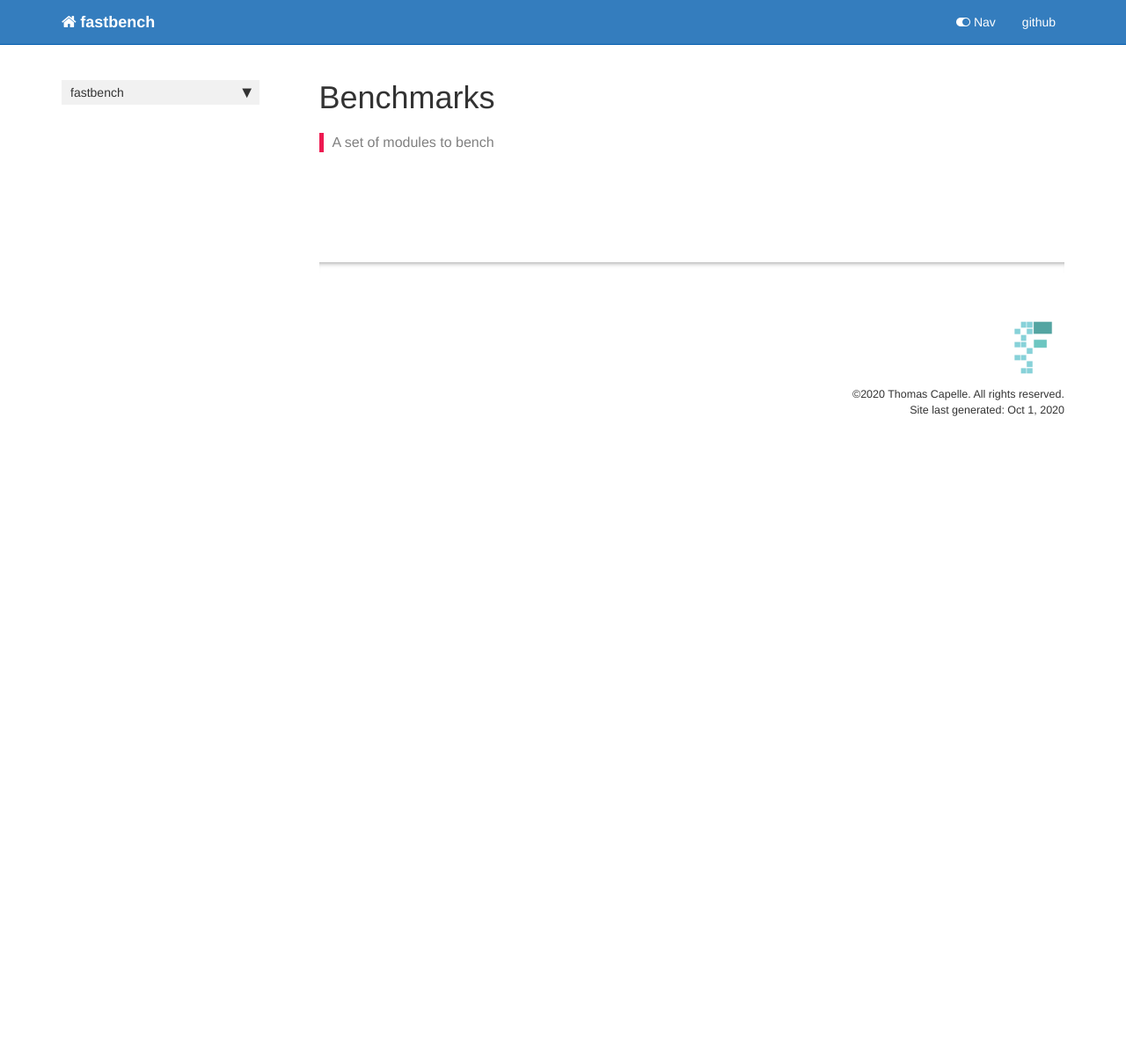
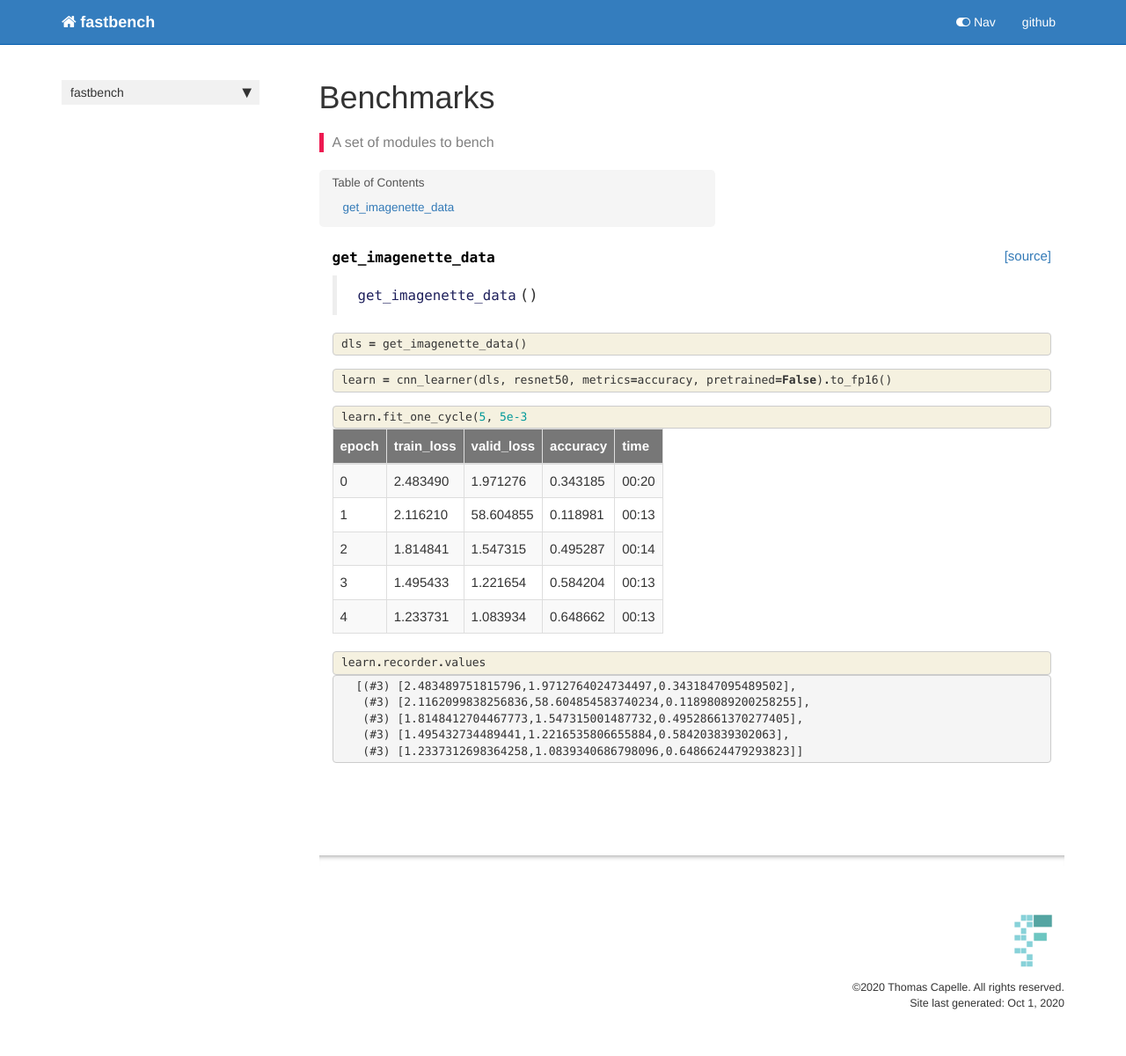
Before and after one commit to tcapelle/fastbench, a Jekyll site: the page built from docs/benchs.html, in a window 1280 px wide. Shown: the whole page at 88% size. Built offline with Jekyll 4.4.1, drawn with Linux system fonts in a browser that asks for light colours; nearby versions of some CDN libraries; comment, search, counter and statistics services are not loaded; before the commit the page ends 900 px from its top, so only the background shows below that.

```diff
--- a/docs/_data/sidebars/home_sidebar.yml
+++ b/docs/_data/sidebars/home_sidebar.yml
@@ -12,6 +12,9 @@ entries:
     - output: web,pdf
       title: Benchmarks
       url: benchs.html
+    - output: web,pdf
+      title: Utils
+      url: utils.html
     output: web
     title: fastbench
   output: web
--- a/docs/benchs.html
+++ b/docs/benchs.html
@@ -36,4 +36,185 @@ nb_path: "00_benchs.ipynb"
 </div>
     {% endraw %}
 
+    {% raw %}
+
+<div class="cell border-box-sizing code_cell rendered">
+
 </div>
+    {% endraw %}
+
+    {% raw %}
+
+<div class="cell border-box-sizing code_cell rendered">
+
+<div class="output_wrapper">
+<div class="output">
+
+<div class="output_area">
+
+
+<div class="output_markdown rendered_html output_subarea ">
+<h4 id="get_imagenette_data" class="doc_header"><code>get_imagenette_data</code><a href="https://github.com/tcapelle/fastbench/tree/master/fastbench/benchs.py#L10" class="source_link" style="float:right">[source]</a></h4><blockquote><p><code>get_imagenette_data</code>()</p>
+</blockquote>
+
+</div>
+
+</div>
+
+</div>
+</div>
+
+</div>
+    {% endraw %}
+
+    {% raw %}
+
+<div class="cell border-box-sizing code_cell rendered">
+<div class="input">
+
+<div class="inner_cell">
+    <div class="input_area">
+<div class=" highlight hl-ipython3"><pre><span></span><span class="n">dls</span> <span class="o">=</span> <span class="n">get_imagenette_data</span><span class="p">()</span>
+</pre></div>
+
+    </div>
+</div>
+</div>
+
+</div>
+    {% endraw %}
+
+    {% raw %}
+
+<div class="cell border-box-sizing code_cell rendered">
+<div class="input">
+
+<div class="inner_cell">
+    <div class="input_area">
+<div class=" highlight hl-ipython3"><pre><span></span><span class="n">learn</span> <span class="o">=</span> <span class="n">cnn_learner</span><span class="p">(</span><span class="n">dls</span><span class="p">,</span> <span class="n">resnet50</span><span class="p">,</span> <span class="n">metrics</span><span class="o">=</span><span class="n">accuracy</span><span class="p">,</span> <span class="n">pretrained</span><span class="o">=</span><span class="kc">False</span><span class="p">)</span><span class="o">.</span><span class="n">to_fp16</span><span class="p">()</span>
+</pre></div>
+
+    </div>
+</div>
+</div>
+
+</div>
+    {% endraw %}
+
+    {% raw %}
+
+<div class="cell border-box-sizing code_cell rendered">
+<div class="input">
+
+<div class="inner_cell">
+    <div class="input_area">
+<div class=" highlight hl-ipython3"><pre><span></span><span class="n">learn</span><span class="o">.</span><span class="n">fit_one_cycle</span><span class="p">(</span><span class="mi">5</span><span class="p">,</span> <span class="mf">5e-3</span>
+</pre></div>
+
+    </div>
+</div>
+</div>
+
+<div class="output_wrapper">
+<div class="output">
+
+<div class="output_area">
+
+
+<div class="output_html rendered_html output_subarea ">
+<table border="1" class="dataframe">
+  <thead>
+    <tr style="text-align: left;">
+      <th>epoch</th>
+      <th>train_loss</th>
+      <th>valid_loss</th>
+      <th>accuracy</th>
+      <th>time</th>
+    </tr>
+  </thead>
+  <tbody>
+    <tr>
+      <td>0</td>
+      <td>2.483490</td>
+      <td>1.971276</td>
+      <td>0.343185</td>
+      <td>00:20</td>
+    </tr>
+    <tr>
+      <td>1</td>
+      <td>2.116210</td>
+      <td>58.604855</td>
+      <td>0.118981</td>
+      <td>00:13</td>
+    </tr>
+    <tr>
+      <td>2</td>
+      <td>1.814841</td>
+      <td>1.547315</td>
+      <td>0.495287</td>
+      <td>00:14</td>
+    </tr>
+    <tr>
+      <td>3</td>
+      <td>1.495433</td>
+      <td>1.221654</td>
+      <td>0.584204</td>
+      <td>00:13</td>
+    </tr>
+    <tr>
+      <td>4</td>
+      <td>1.233731</td>
+      <td>1.083934</td>
+      <td>0.648662</td>
+      <td>00:13</td>
+    </tr>
+  </tbody>
+</table>
+</div>
+
+</div>
+
+</div>
+</div>
+
+</div>
+    {% endraw %}
+
+    {% raw %}
+
+<div class="cell border-box-sizing code_cell rendered">
+<div class="input">
+
+<div class="inner_cell">
+    <div class="input_area">
+<div class=" highlight hl-ipython3"><pre><span></span><span class="n">learn</span><span class="o">.</span><span class="n">recorder</span><span class="o">.</span><span class="n">values</span>
+</pre></div>
+
+    </div>
+</div>
+</div>
+
+<div class="output_wrapper">
+<div class="output">
+
+<div class="output_area">
+
+
+
+<div class="output_text output_subarea output_execute_result">
+<pre>[(#3) [2.483489751815796,1.9712764024734497,0.3431847095489502],
+ (#3) [2.1162099838256836,58.604854583740234,0.11898089200258255],
+ (#3) [1.8148412704467773,1.547315001487732,0.49528661370277405],
+ (#3) [1.495432734489441,1.2216535806655884,0.584203839302063],
+ (#3) [1.2337312698364258,1.0839340686798096,0.6486624479293823]]</pre>
+</div>
+
+</div>
+
+</div>
+</div>
+
+</div>
+    {% endraw %}
+
+</div>
--- a/docs/sidebar.json
+++ b/docs/sidebar.json
@@ -1,6 +1,7 @@
 {
   "fastbench": {
     "Overview": "/",
-    "Benchmarks": "benchs.html"
+    "Benchmarks": "benchs.html",
+    "Utils": "utils.html"
   }
 }
```
Also changed, not shown: bench.py (added, +42 -0 lines), docs/index.html (+18 -1 lines), docs/utils.html (added, +198 -0 lines), fastbench/train_imdbclassifier.py (added, +52 -0 lines), fastbench/train_tabular.py (added, +50 -0 lines), fastbench/train_wt2.py (added, +49 -0 lines), fastbench/utils.py (added, +125 -0 lines), README.md.
